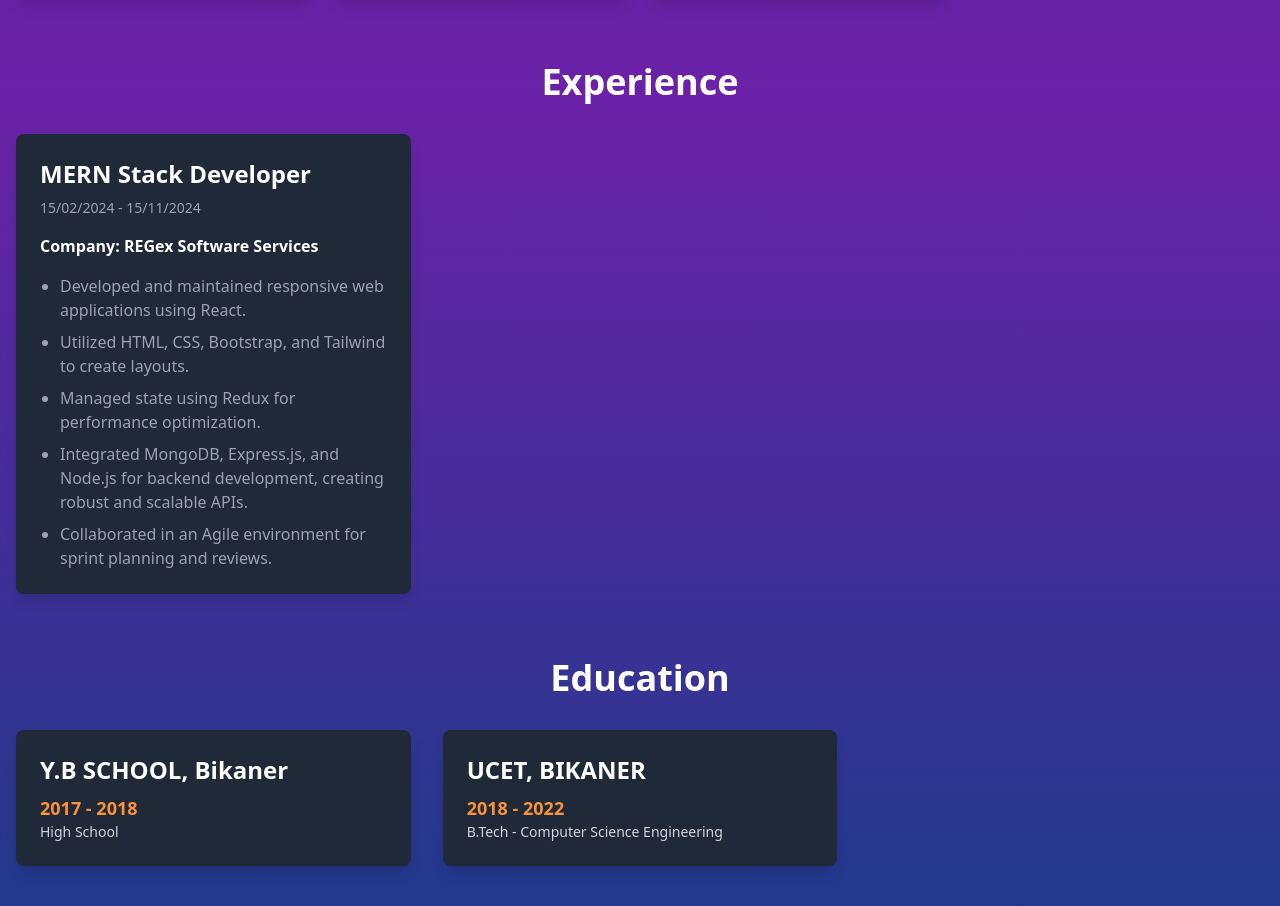
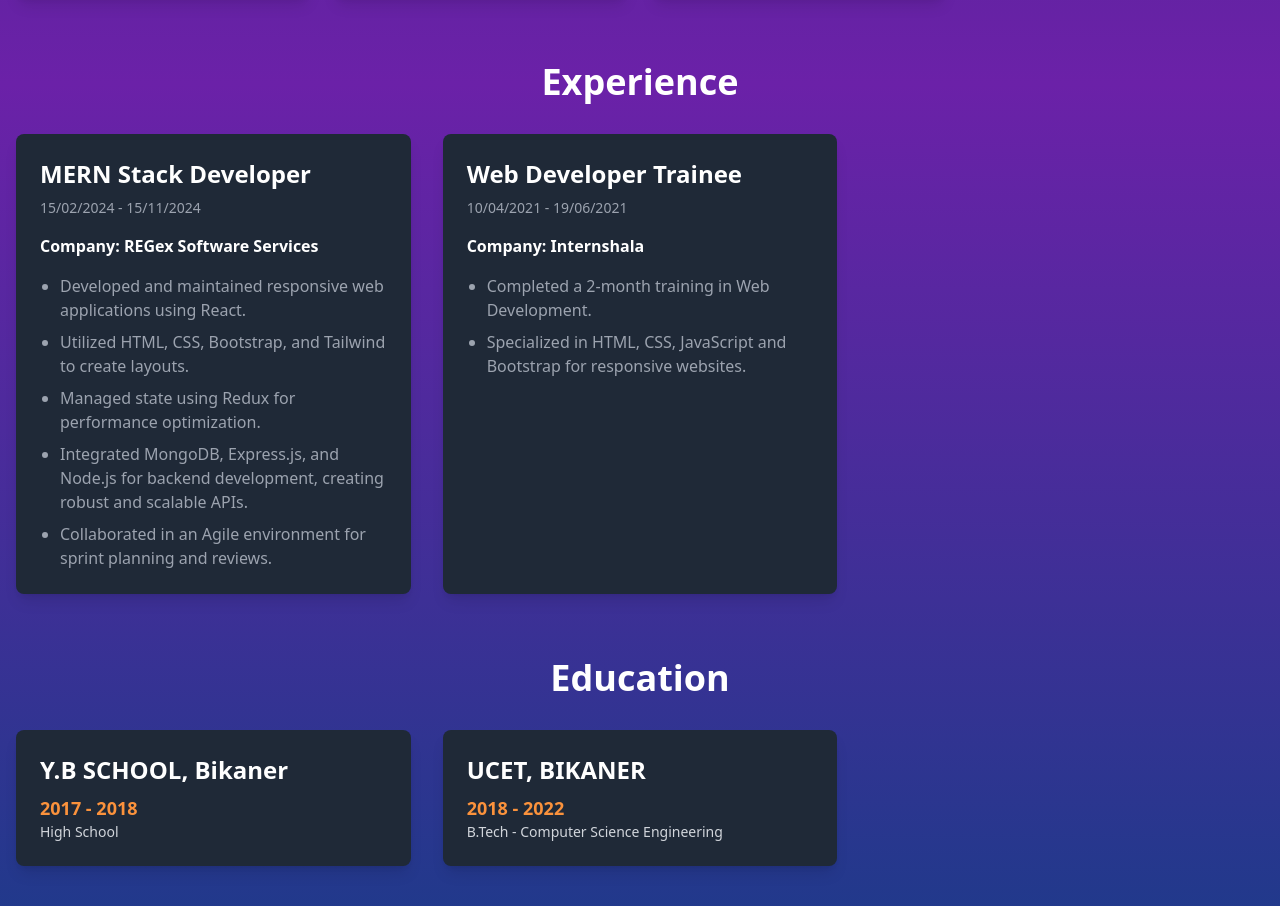
Before and after one commit to KUNALLATTA29/resume-app, a React (Vite) app: page /about in a window 1280 px wide. Shown: the part 842-1748 px from the top of the page. Built offline with nearby package versions, Linux system fonts and the light colour scheme.

Commit message:
Update About.jsx

```diff
--- a/src/Components/About/About.jsx
+++ b/src/Components/About/About.jsx
@@ -145,15 +145,15 @@ export default function About() {
             //     'Built responsive UIs with Tailwind CSS for various clients.',
             //   ],
             // },
-            // {
-            //   title: 'Web Developer Trainee',
-            //   date: '10/04/2021 - 19/06/2021',
-            //   company: 'Internshala',
-            //   tasks: [
-            //     'Completed a 2-month training in Web Development.',
-            //     'Specialized in HTML, CSS, JavaScript and Bootstrap for responsive websites.',
-            //   ],
-            // },
+            {
+              title: 'Web Developer Trainee',
+              date: '10/04/2021 - 19/06/2021',
+              company: 'Internshala',
+              tasks: [
+                'Completed a 2-month training in Web Development.',
+                'Specialized in HTML, CSS, JavaScript and Bootstrap for responsive websites.',
+              ],
+            },
           ].map((exp, index) => (
             <div key={index} className="bg-gray-800 p-6 rounded-lg shadow-lg hover:shadow-xl transform hover:scale-105 transition">
               <h3 className="text-2xl font-semibold mb-2">{exp.title}</h3>
```
